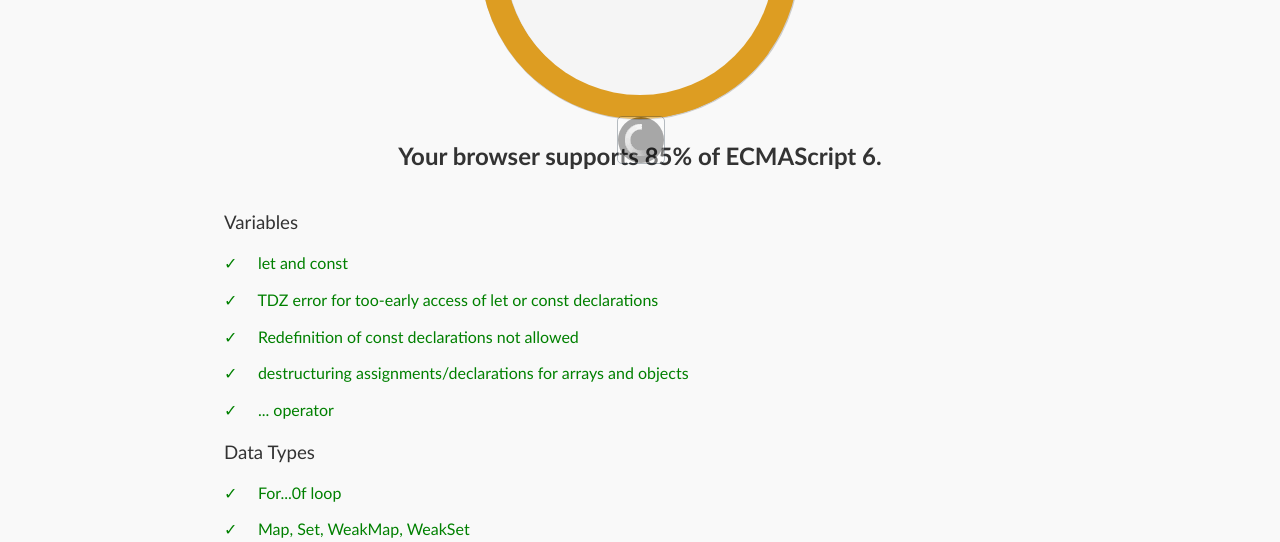
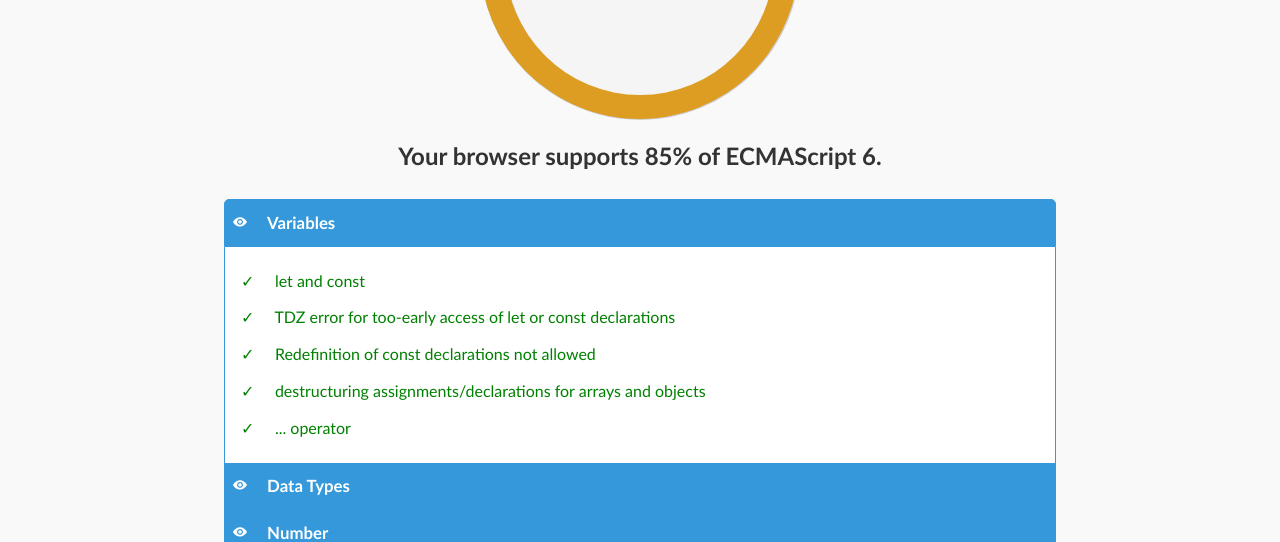
Before and after one commit to ruanyf/es-checker, a website: page index.html in a window 1280 px wide. Shown: the part 261-803 px from the top of the page. Drawn offline with Linux system fonts and the light colour scheme.

Commit message:
fix: firefox required v1.7 JavaScript

```diff
--- a/index.html
+++ b/index.html
@@ -5,8 +5,6 @@
   <meta name="viewport" content="width=device-width, initial-scale=1">
   <link rel="stylesheet" type="text/css" href="assets/css/jquery.mobile.flatui.css" />
   <link rel="stylesheet" type="text/css" href="assets/css/circle.css" />
-  <script src="assets/js/jquery.js"></script>
-  <script src="assets/js/jquery.mobile-1.4.0-rc.1.js"></script>
   <style>
     fieldset{
       text-align: center;
@@ -63,6 +61,7 @@
 </div>
 <script>
 var scripts = [
+  "assets/js/jquery.js",
   "es-checker.js",
   "assets/mapper.js",
   "assets/app.js",
```
